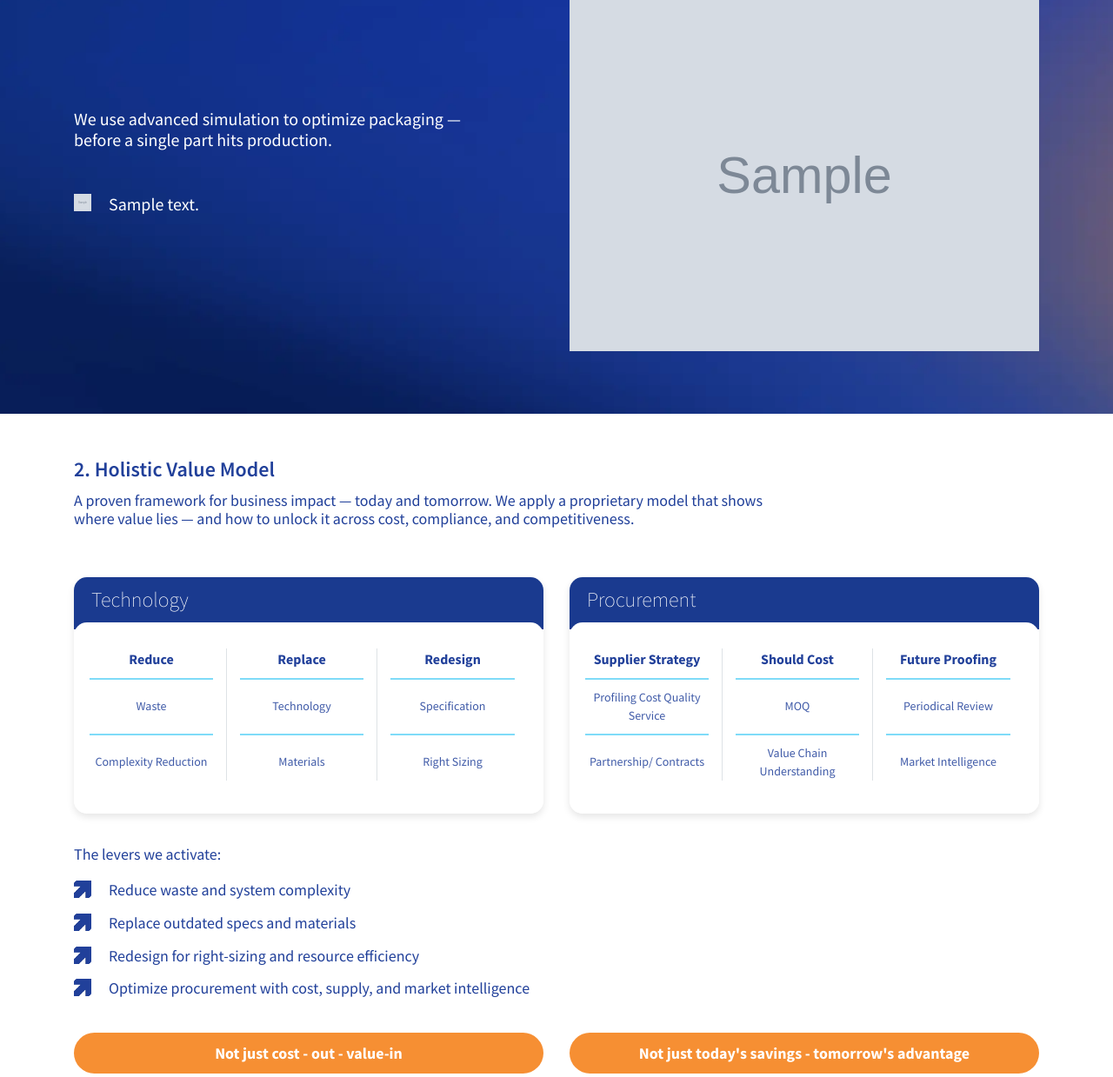
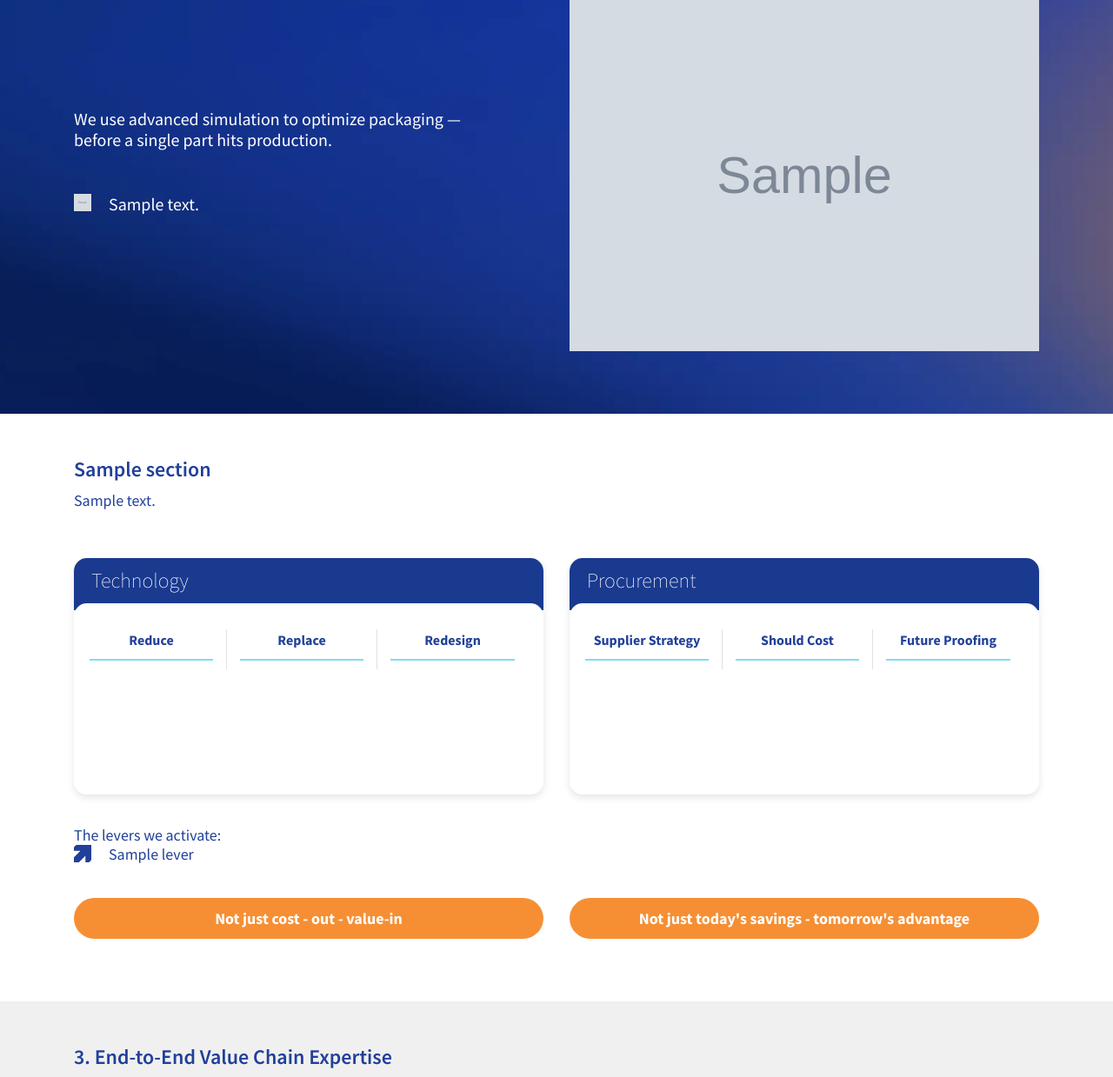
Before and after one commit to Shirin2192/packfora, a PHP site: page /packfora/our-capabilities.php in a window 1280 px wide. Shown: the part 1929-3168 px from the top of the page at 87% size. Run offline with PHP 8.4, Linux system fonts and the light colour scheme; tables that the repository leaves empty or names only in its code hold one stand-in row (values such as "Sample post"); grey boxes marked "Sample" are stand-in pictures; some libraries are stand-ins or nearby versions; some web fonts are replaced.

Commit message:
08072025

```diff
--- a/index.php
+++ b/index.php
@@ -358,7 +358,7 @@
          <!-- ==== Start Case Studies ==== -->
          <?php
             $caseStudies = [];
-            $sql = "SELECT * FROM tbl_case_study WHERE is_delete = 1 AND is_active = 1 ORDER BY id ASC limit 3";
+            $sql = "SELECT * FROM tbl_case_study WHERE is_delete = 1 ORDER BY id ASC limit 3";
             $result = $conn->query($sql);
             if ($result && $result->num_rows > 0) {
                 while ($row = $result->fetch_assoc()) {
@@ -375,11 +375,11 @@
                     <div class="gallery">
                         <div class="owl-carousel case-study-carousel owl-theme wow zoomIn">
                             <?php foreach ($caseStudies as $case):
-                                $imgPath = 'uploads/' . $case['image']; // or use BASE_URL . 'uploads/' if BASE_URL is defined
+                                $imgPath = BASE_URL. 'uploads/' . $case['image']; // or use BASE_URL . 'uploads/' if BASE_URL is defined
                                 $title = htmlspecialchars($case['title']);
                                 $slug = htmlspecialchars($case['slug_url']);
                             ?>
-                                <div class="item" style="background-image: url('<?= BASE_URL. $imgPath ?>');">
+                                <div class="item" style="background-image: url('<?= $imgPath ?>');">
                                     <div class="slide-content">
                                         <div class="content-box">
                                             <div>
--- a/our-capabilities.php
+++ b/our-capabilities.php
@@ -278,123 +278,105 @@
         <!-- ==== End Our Pillars ==== -->
 
         <!-- ==== Start Holistic Value Model ==== -->
+       <?php
+        // Assume $conn is your MySQLi connection object
+        $section = null;
+        $strategies = [];
+        $levers = [];
+
+        // 1. Fetch Section (assuming only one active section)
+        $sectionQuery = "SELECT * FROM tbl_holistic_model_sections WHERE is_active = 1 AND is_delete = 1 LIMIT 1";
+        $sectionResult = $conn->query($sectionQuery);
+        if ($sectionResult && $sectionResult->num_rows > 0) {
+            $section = $sectionResult->fetch_assoc();
+        }
+
+        // 2. Fetch Strategies
+        $strategiesQuery = "SELECT * FROM tbl_holistic_model_strategies WHERE is_active = 1 AND is_delete = 1";
+        $strategiesResult = $conn->query($strategiesQuery);
+
+        $strategies = [
+            'Technology' => ['Reduce' => [], 'Replace' => [], 'Redesign' => []],
+            'Procurement' => ['Supplier Strategy' => [], 'Should Cost' => [], 'Future Proofing' => []],
+        ];
+
+        if ($strategiesResult && $strategiesResult->num_rows > 0) {
+            while ($row = $strategiesResult->fetch_assoc()) {
+                $type = $row['section_type'];
+                $pillar = $row['pillar'];
+                $items = array_map('trim', explode(',', $row['items']));
+                if (isset($strategies[$type][$pillar])) {
+                    $strategies[$type][$pillar] = $items;
+                }
+            }
+        }
+
+        // 3. Fetch Levers
+        $leversQuery = "SELECT * FROM tbl_holistic_model_levers WHERE is_active = 1 AND is_delete = 1";
+        $leversResult = $conn->query($leversQuery);
+        if ($leversResult && $leversResult->num_rows > 0) {
+            while ($row = $leversResult->fetch_assoc()) {
+                $levers[] = $row;
+            }
+        }
+        ?>
+
         <section class="holistic-value-model py-5">
             <div class="container">
                 <div class="row">
-                    <h3 class="wow fadeIn" data-wow-delay="0.2s">2. Holistic Value Model</h3>
-                    <p class="wow fadeInUp" data-wow-delay="0.2s">A proven framework for business impact — today and
-                        tomorrow. We apply a proprietary model that
-                        shows where value lies — and how to unlock it across cost, compliance, and competitiveness.</p>
+                    <?php if ($section): ?>
+                        <h3 class="wow fadeIn" data-wow-delay="0.2s"><?= $section['title'] ?></h3>
+                        <p class="wow fadeInUp" data-wow-delay="0.2s"><?= $section['description'] ?></p>
+                    <?php endif; ?>
                 </div>
 
                 <div class="row pt-40">
+                    <?php foreach (['Technology', 'Procurement'] as $type): ?>
                         <div class="col-lg-6">
                             <div class="offerings-card mb-4 mb-md-0 wow fadeInUp" data-wow-delay="0.3s">
                                 <div class="section-card">
-                                <div class="section-header technology-header">
-                                    Technology
-                                    <!-- <div class="header-image">
-                                            <img src="https://sda.in.net/web/packfora/final/assets/img/shape/gradient-02.png" alt="Technology">
-                                        </div> -->
+                                    <div class="section-header <?= strtolower($type) ?>-header">
+                                        <?= $type ?>
                                     </div>
                                     <div class="content-area">
                                         <div class="row">
-                                        <div class="col-md-4 border-end">
-                                            <div class="strategy-title">Reduce</div>
+                                            <?php foreach ($strategies[$type] as $pillar => $items): ?>
+                                                <div class="col-md-4<?= $pillar !== array_key_last($strategies[$type]) ? ' border-end' : '' ?>">
+                                                    <div class="strategy-title"><?= $pillar ?></div>
                                                     <div class="divider"></div>
-                                            <div class="strategy-item">Waste</div>
+                                                    <?php foreach ($items as $item): ?>
+                                                        <div class="strategy-item"><?= $item ?></div>
                                                         <div class="divider"></div>
-                                            <div class="strategy-item">Complexity Reduction</div>
+                                                    <?php endforeach; ?>
                                                 </div>
-                                        <div class="col-md-4 border-end">
-                                            <div class="strategy-title strategy-title-mob-top">Replace</div>
-                                            <div class="divider"></div>
-                                            <div class="strategy-item">Technology</div>
-                                            <div class="divider"></div>
-                                            <div class="strategy-item">Materials</div>
-                                        </div>
-                                        <div class="col-md-4">
-                                            <div class="strategy-title strategy-title-mob-top">Redesign</div>
-                                            <div class="divider"></div>
-                                            <div class="strategy-item">Specification</div>
-                                            <div class="divider"></div>
-                                            <div class="strategy-item">Right Sizing</div>
+                                            <?php endforeach; ?>
                                         </div>
                                     </div>
                                 </div>
                             </div>
                         </div>
-                    </div>
-                    <div class="col-lg-6">
-                        <div class="offerings-card mb-4 mb-md-0 wow fadeInUp" data-wow-delay="0.3s">
-                            <div class="section-card">
-                                <div class="section-header procurement-header">
-                                    Procurement
-                                    <!-- <div class="header-image">
-                                            <img src="https://sda.in.net/web/packfora/final/assets/img/shape/gradient-02.png" alt="Procurement">
-                                        </div> -->
-                                </div>
-                                <div class="content-area">
-                                    <div class="row">
-                                        <div class="col-md-4 border-end">
-                                            <div class="strategy-title">Supplier Strategy</div>
-                                            <div class="divider"></div>
-                                            <div class="strategy-item">Profiling Cost Quality Service</div>
-                                            <div class="divider"></div>
-                                            <div class="strategy-item">Partnership/ Contracts</div>
-                                        </div>
-                                        <div class="col-md-4 border-end">
-                                            <div class="strategy-title strategy-title-mob-top">Should Cost</div>
-                                            <div class="divider"></div>
-                                            <div class="strategy-item">MOQ</div>
-                                            <div class="divider"></div>
-                                            <div class="strategy-item">Value Chain Understanding</div>
-                                        </div>
-                                        <div class="col-md-4">
-                                            <div class="strategy-title strategy-title-mob-top">Future Proofing</div>
-                                            <div class="divider"></div>
-                                            <div class="strategy-item">Periodical Review</div>
-                                            <div class="divider"></div>
-                                            <div class="strategy-item">Market Intelligence</div>
-                                        </div>
-                                    </div>
-                                </div>
-                            </div>
-                        </div>
-                    </div>
+                    <?php endforeach; ?>
                 </div>
 
+                <!-- Levers Section -->
                 <div class="row mt-3 wow fadeInUp" data-wow-delay="0.4s">
                     <p class="mb-0">The levers we activate:</p>
 
-                    <div class="optimize-packaging-points pt-20 pt-md-5 wow fadeInUp" data-wow-delay="0.7s">
+                    <?php foreach ($levers as $index => $lever): ?>
+                        <div class="optimize-packaging-points mt-0 mt-md-5 wow fadeInUp" data-wow-delay="<?= 0.7 + ($index * 0.1) ?>s">
                             <img src="assets/img/home/intro/blue-arrow.webp" alt="">
-                        <p>Reduce waste and system complexity</p>
+                            <p><?= $lever['title'] ?></p>
+                        </div>
+                    <?php endforeach; ?>
                 </div>
 
-                    <div class="optimize-packaging-points mt-0 mt-md-5 wow fadeInUp" data-wow-delay="0.8s">
-                        <img src="assets/img/home/intro/blue-arrow.webp" alt="">
-                        <p>Replace outdated specs and materials</p>
-                    </div>
-
-                    <div class="optimize-packaging-points mt-0 mt-md-5 wow fadeInUp" data-wow-delay="0.9s">
-                        <img src="assets/img/home/intro/blue-arrow.webp" alt="">
-                        <p>Redesign for right-sizing and resource efficiency</p>
-                    </div>
-
-                    <div class="optimize-packaging-points mt-0 mt-md-5 wow fadeInUp" data-wow-delay="0.9s">
-                        <img src="assets/img/home/intro/blue-arrow.webp" alt="">
-                        <p>Optimize procurement with cost, supply, and market intelligence</p>
-                    </div>
-                </div>
-
+                <!-- Footer Notes -->
                 <div class="row levers-activate py-4">
                     <div class="col-md-6 wow fadeInUp" data-wow-delay="0.6s">
                         <div class="levers">
                             <p>Not just cost - out - value-in </p>
                         </div>
                     </div>
-
                     <div class="col-md-6 d-flex justify-content-center wow fadeInUp" data-wow-delay="0.6s">
                         <div class="levers mt-4 mt-md-0">
                             <p>Not just today's savings - tomorrow's advantage</p>
@@ -403,6 +385,7 @@
                 </div>
             </div>
         </section>
+
         <!-- ==== Start Holistic Value Model ==== -->
 
         <!-- ==== Start End-to-End Value Chain Expertise ==== -->
```
Lines whose indentation alone changed are shown as unchanged.
